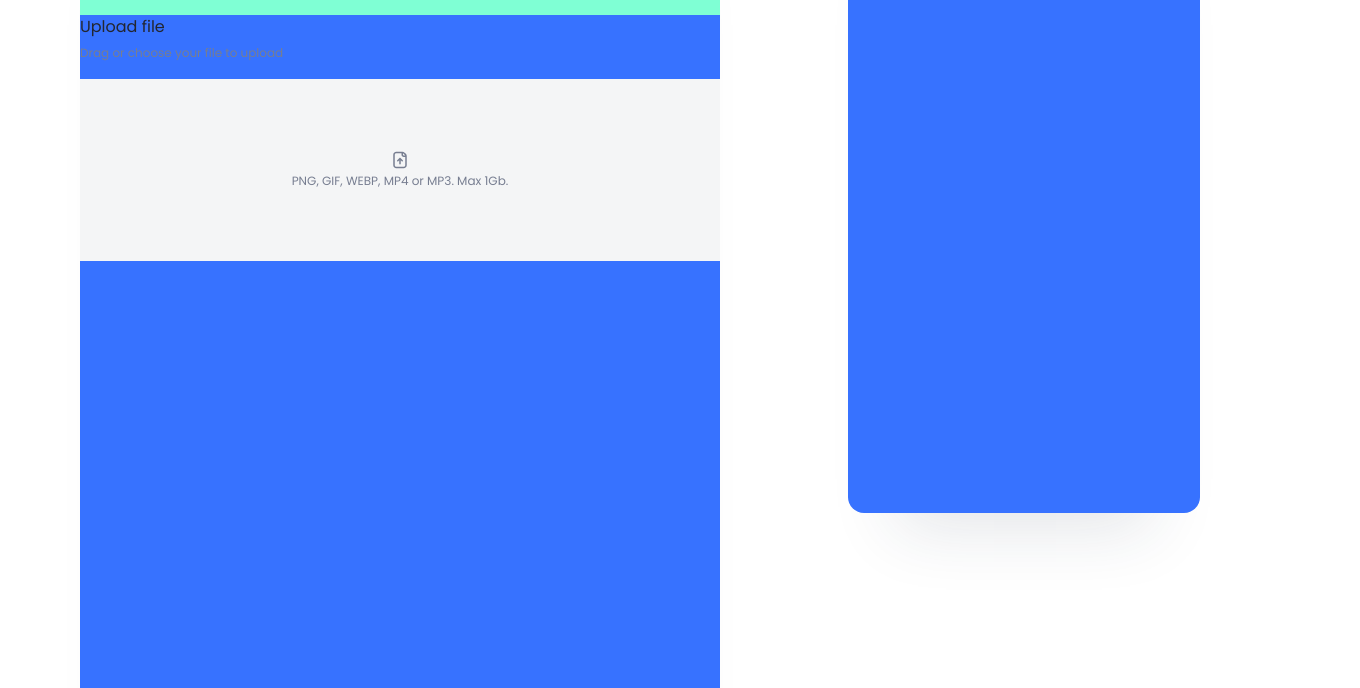
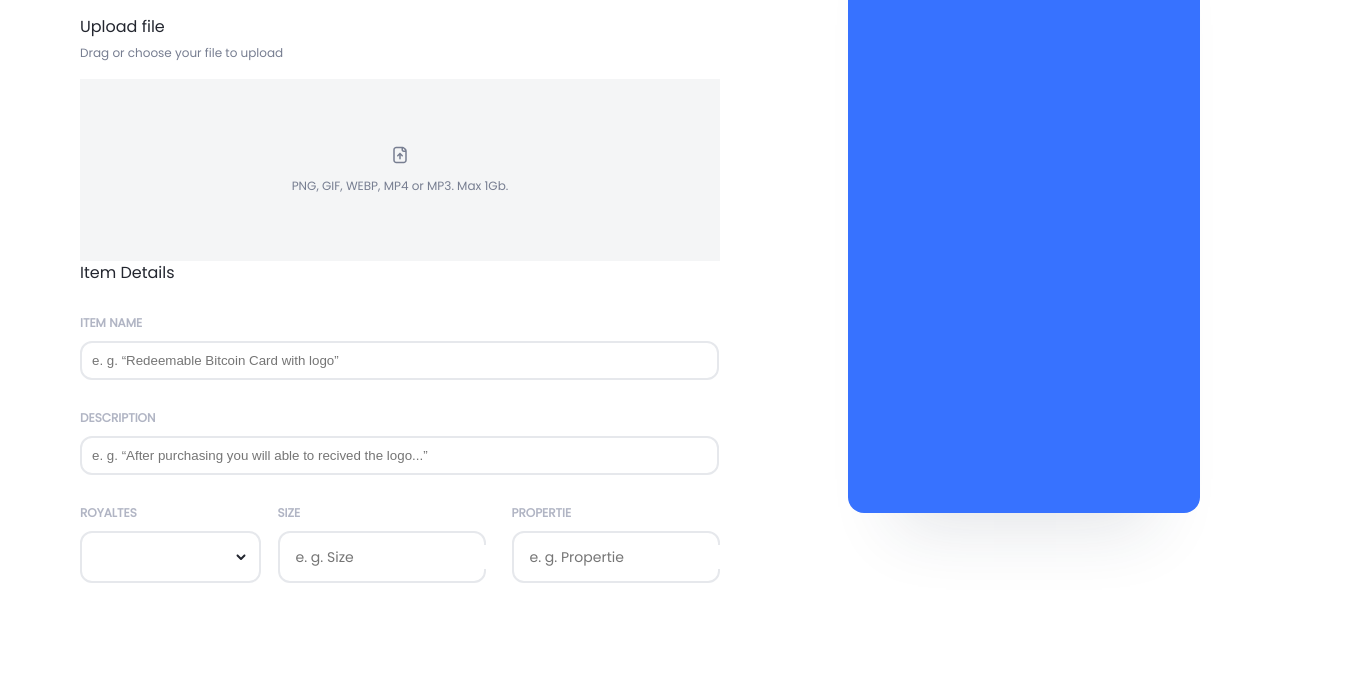
Before and after one commit to EronMG/Crypter-invention, a plain HTML site: page index.html in a window 1280 px wide. Shown: the part 352-1040 px from the top of the page, 1360 px wide, since content can reach past the window. Drawn offline with Linux system fonts and the light colour scheme.

Commit message:
feat: pizdec

```diff
--- a/index.html
+++ b/index.html
@@ -57,6 +57,53 @@
                             <img src="/pics/file.svg" alt="" width="18px" height="22px">
                             <p>PNG, GIF, WEBP, MP4 or MP3. Max 1Gb.</p>
                         </div>
+                    </div>
+                </div>
+                <div class="form__section2">
+                    <div class="form__section2__title">
+                        <p class="form__section2__title__content">Item Details</p>
+                    </div>
+                    <div class="form__section2__inputs">
+                        <div class="input1">
+                            <p>Item name</p>
+                            <div class="form__section2__inputs__wrapper">
+                                <input type="text" placeholder="e. g. “Redeemable Bitcoin Card with logo”">
+                            </div>
+                        </div>
+                        <div class="input1">
+                            <p>Description</p>
+                            <div class="form__section2__inputs__wrapper">
+                                <input type="text" placeholder="e. g. “After purchasing you will able to recived the logo...”">
+                            </div>
+                        </div>
+                       <div class="input3">
+                        <div class="input3_1">
+                            <p>ROYALTES</p>
+                            <div class="input3_1__wrapper">
+                                <img src="/pics/Line.svg" alt="" width="24px" height="24px">
+                                <input type="text" list="list">
+                                <datalist id="list">
+                                    <option value="10%"></option>
+                                    <option value="20%"></option>
+                                    <option value="30%"></option>
+                                    <option value="40%"></option>
+                                    <option value="50%"></option>
+                                </datalist>
+                            </div>
+                        </div>
+                        <div class="input3_2">
+                            <p>SIZE</p>
+                            <div class="input3_2__wrapper">
+                                <input type="text" placeholder="e. g. Size">
+                            </div>
+                        </div>
+                        <div class="input3_3">
+                            <p>PROPERTIE</p>
+                            <div class="input3_2__wrapper">
+                                <input type="text" placeholder="e. g. Propertie">
+                            </div>
+                        </div>
+                       </div>
                     </div>
                 </div>
             </form>
--- a/style.css
+++ b/style.css
@@ -156,8 +156,8 @@ header {
 .section1{
     width: 640px;
     height: 1379px;
-    background-color: aquamarine;
-    box-shadow: 0px 64px 64px -48px rgba(31, 47, 70, 0.12);
+
+
     border-radius: 16px;
 }
 
@@ -216,7 +216,7 @@ form{
    display: flex;
    flex-flow:column;
    align-items: flex-start;
-   background-color: #3772FF;
+
 }
 
 .form__section1{
@@ -276,6 +276,7 @@ form{
     display: flex;
     flex-flow: column;
     align-items: center;
+    gap: 10px;
 }
 
 .input-placeholder p{
@@ -286,6 +287,133 @@ form{
     line-height: 20px;
     color: #777E91;
     }
+
+
+.form__section2{
+    max-width: 640px;
+    width: 100%;
+}
+
+.form__section2__title{
+    padding-bottom: 32px;
+}
+
+.form__section2__title__content{
+    font-family: 'Poppins';
+    font-style: normal;
+    font-weight: 500;
+    font-size: 16px;
+    line-height: 24px;
+    display: flex;
+    align-items: center;
+    color: #23262F;
+}
+
+.form__section2__inputs p{
+    font-family: 'Poppins';
+    font-style: normal;
+    font-weight: 700;
+    font-size: 12px;
+    line-height: 12px;
+    text-transform: uppercase;
+    color: #B1B5C4;
+    padding-bottom: 12px;
+}
+
+.form__section2__inputs{
+    display: flex;
+    flex-flow: column;
+    gap: 32px;
+}
+
+.form__section2__inputs__wrapper{
+    max-width: 635px;
+    width: 100%;
+    border: 2px solid #E6E8EC;
+    border-radius: 12px;
+    background-color: white;
+}
+
+.form__section2__inputs__wrapper input {
+    margin-left: 10px;
+    margin-top: 10px;
+    margin-bottom: 10px;
+    max-width: 608px;
+    width: 100%;
+    border: none;
+}
+
+.form__section2__inputs__wrapper input:focus{
+    outline: none;
+}
+
+.input3{
+    display: flex;
+    justify-content: space-between;
+}
+
+.input3_1__wrapper{
+    max-width: 191px;
+    width: 100%;
+    border: 2px solid #E6E8EC;
+    border-radius: 12px;
+    background-color: white;
+    padding-top: 12px;
+    padding-bottom: 12px;
+    padding-right: 5px;
+}
+
+.input3_1__wrapper img{
+    margin-left: 147px;
+    position: absolute;
+    background-color: white;
+}
+
+.input3_1 input{
+    margin-left: 13px;
+    border: none;
+    max-width: 150px;
+    width: 100%;
+    font-family: 'Poppins';
+    font-style: normal;
+    font-weight: 500;
+    font-size: 14px;
+    line-height: 24px;
+    display: flex;
+    align-items: center;
+    color: #23262F;
+}
+
+.input3_1 input:focus{
+    outline: none;
+}
+
+.input3_2__wrapper{
+    max-width: 204.5px;
+    width: 100%;
+    border: 2px solid #E6E8EC;
+    border-radius: 12px;
+    background-color: white;
+}
+
+.input3_2__wrapper input{
+    border: none;
+    margin-left: 16px;
+    margin-right: 0px;
+    margin-top: 12px;
+    margin-bottom: 12px;
+    font-family: 'Poppins';
+    font-style: normal;
+    font-weight: 500;
+    font-size: 14px;
+    line-height: 24px;
+    align-items: center;
+    color: #23262F;
+}
+
+.input3_2__wrapper input:focus{
+    outline: none;
+}
 
 /**---------------FORM_END---------------*/
 
@@ -305,7 +433,8 @@ form{
 /**----------------------FOOTER---------------------*/
 
 footer{
-    width: 1440px;
+    max-width: 1440px;
+    width: 100%;
     display: flex;
     justify-content: center;
     border-top:1px solid #E6E8EC ;
@@ -490,7 +619,8 @@ footer{
     display: flex;
     align-items: center;
     justify-content: space-between;
-    width: 1120px;
+    max-width: 1120px;
+    width: 100%;
     border-top: 1px solid #E6E8EC ;
     padding-top: 32px;
     padding-bottom: 32px;
```
Also changed, not shown: pics/Line.svg (added).
